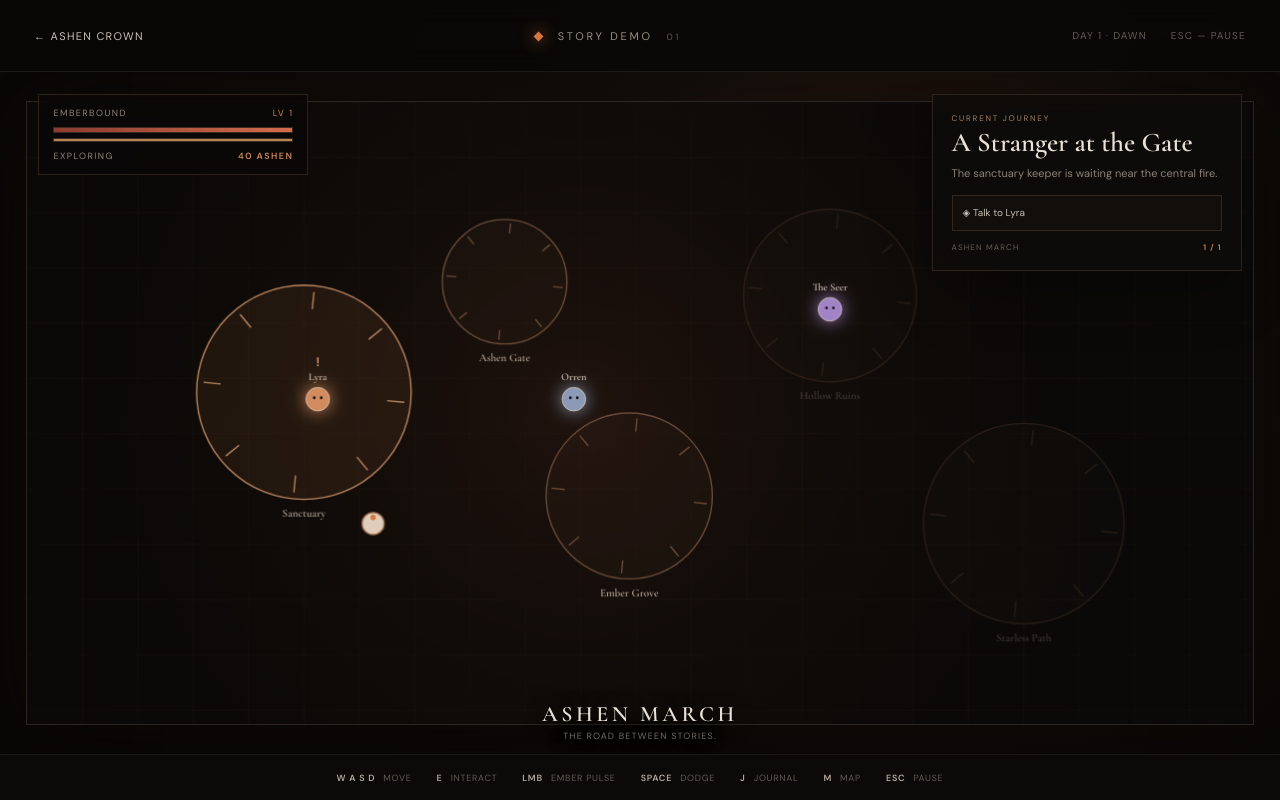
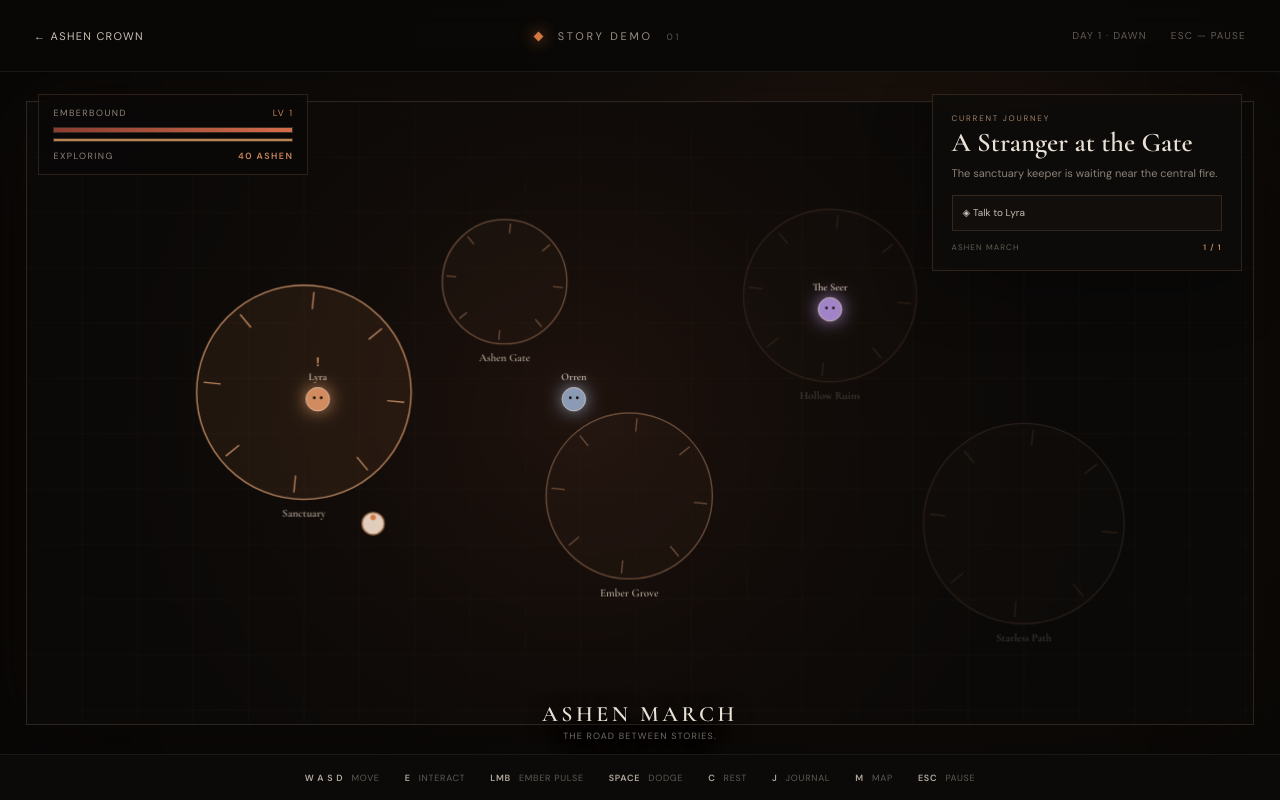
Before and after one commit to ltrtrongphu-png/AshenCrown-Unity, a plain HTML site: page play.html in a window 1280 px wide. Drawn offline with nearby package versions, Linux system fonts and the light colour scheme.

Commit message:
fix: document story beta rest control

```diff
--- a/play.html
+++ b/play.html
@@ -7,4 +7,4 @@
 <div class="center-message" id="message"><strong>THE LAST EMBER</strong><span>Explore · meet people · make choices · shape the world</span></div><div class="toast" id="toast"></div>
 <div class="dialogue" id="dialogue"><div class="dialogue-card"><div class="speaker"><span id="speakerName">LYRA</span><small id="speakerRole">SANCTUARY KEEPER</small></div><p id="dialogueText"></p><div id="choices"></div><button class="close-dialogue" id="closeDialogue">Leave</button></div></div>
 <div class="pause" id="pause"><div><span>JOURNEY PAUSED</span><button id="resume">Resume</button><a href="./">Return to Ashen Crown</a></div></div><div class="result" id="result"><div><p>STORY DEMO COMPLETE</p><h1 id="resultTitle">The road opens.</h1><p id="resultText"></p><button id="restart">Begin again</button><a href="./">Back to the showcase</a></div></div></main>
-<section class="controls-strip"><span><b>W A S D</b> move</span><span><b>E</b> interact</span><span><b>LMB</b> ember pulse</span><span><b>SPACE</b> dodge</span><span><b>J</b> journal</span><span><b>M</b> map</span><span><b>ESC</b> pause</span></section><script src="./play.js"></script></body></html>
+<section class="controls-strip"><span><b>W A S D</b> move</span><span><b>E</b> interact</span><span><b>LMB</b> ember pulse</span><span><b>SPACE</b> dodge</span><span><b>C</b> rest</span><span><b>J</b> journal</span><span><b>M</b> map</span><span><b>ESC</b> pause</span></section><script src="./play.js"></script></body></html>
```
